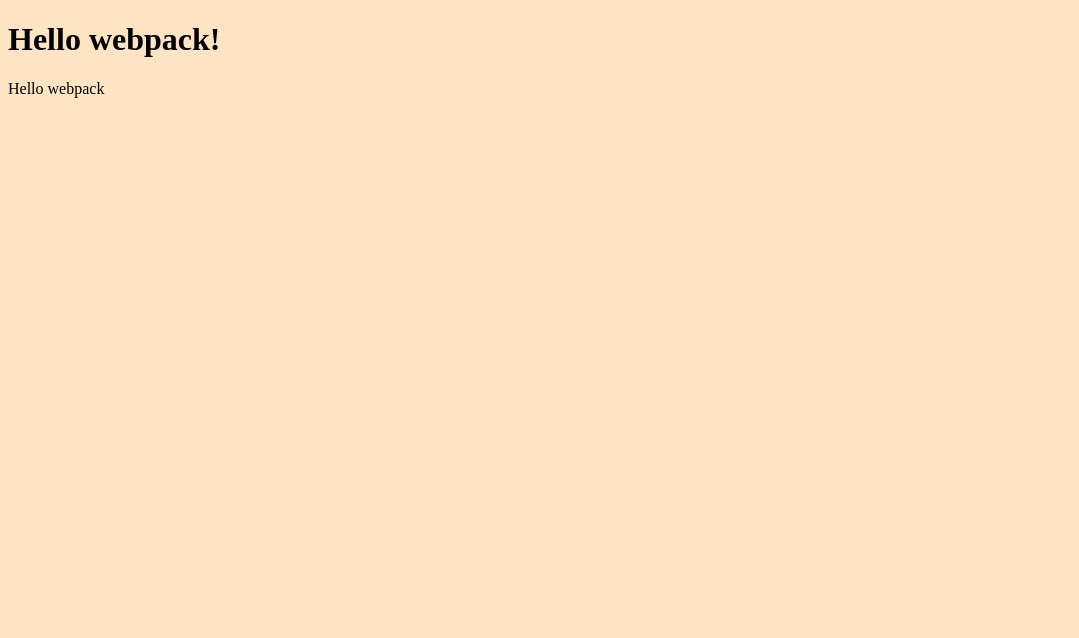
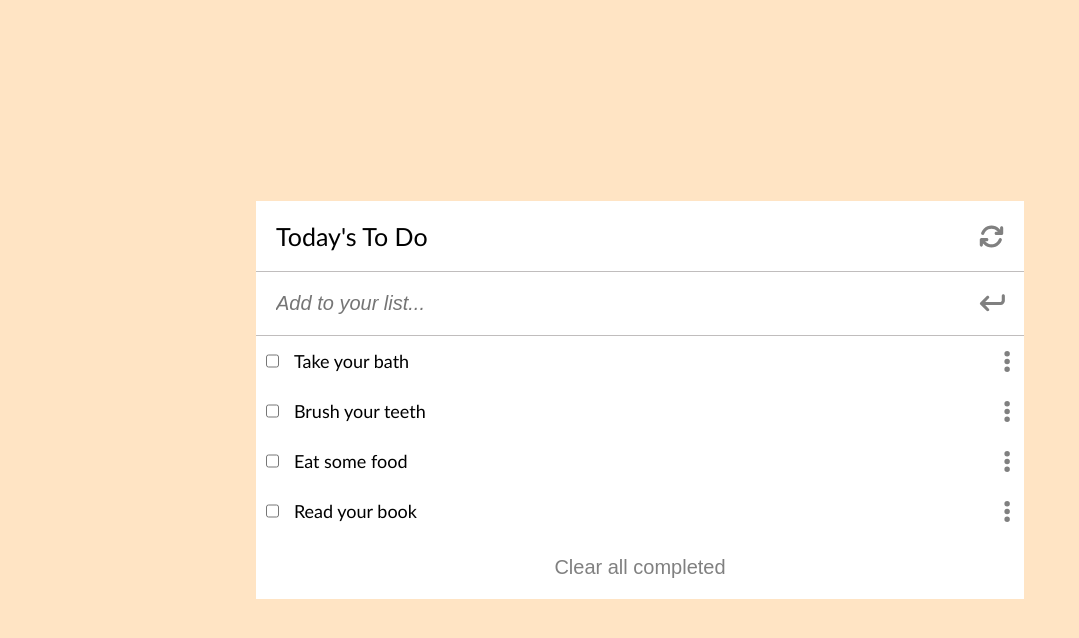
Before and after one commit to Trust-007/Todo-List, a website built with webpack: page src/index.html in a window 1280 px wide. Shown: the whole page, without its empty margins (0-1079 px from the left). Built offline with nearby package versions, Linux system fonts and the light colour scheme.

Commit message:
add code to make the static todo list display dynamically and by order of index

```diff
--- a/server.js
+++ b/server.js
@@ -1,9 +1,11 @@
+/* eslint-disable */
 const express = require('express');
 const webpack = require('webpack');
 const webpackDevMiddleware = require('webpack-dev-middleware');
 
 const app = express();
 const config = require('./webpack.config.js');
+
 const compiler = webpack(config);
 
 // Tell express to use the webpack-dev-middleware and use the webpack.config.js
@@ -11,10 +13,10 @@ const compiler = webpack(config);
 app.use(
   webpackDevMiddleware(compiler, {
     publicPath: config.output.publicPath,
-  })
+  }),
 );
 
 // Serve the files on port 3000.
-app.listen(3000, function () {
+app.listen(3000, () => {
   console.log('Example app listening on port 3000!\n');
 });
--- a/src/index.html
+++ b/src/index.html
@@ -4,11 +4,29 @@
 <head>
     <meta charset="UTF-8">
     <meta name="viewport" content="width=device-width, initial-scale=1.0">
-    <title>Wbpack Exercise</title>
+    <script src='https://kit.fontawesome.com/5031df2cf9.js'; crossorigin="anonymous"></script>
+    <title>My Todo List</title>
 </head>
 
 <body>
-    <h1>Hello webpack!</h1>
+    <main>
+       <section class="todo-section">
+        <div class="head-refresh">
+            <h1>Today's To Do</h1>
+            <div>
+             <i class="fa-solid fa-arrows-rotate"></i>
+            </div>
+        </div>
+        <form>
+            <input type="text" name="task" id="task" placeholder="Add to your list..." required>
+            <button><i class="fa-solid fa-arrow-turn-down"></i></button>
+        </form>
+        <ul id="task-list">
+
+        </ul>
+        <button class="clear-tasks">Clear all completed</button>
+       </section>
+    </main>
 </body>
 
 </html>
--- a/src/index.js
+++ b/src/index.js
@@ -1,13 +1,67 @@
-import _ from 'lodash';
+/* eslint-disable */
 import './style.css';
+import '@fortawesome/fontawesome-free/js/fontawesome';
+import '@fortawesome/fontawesome-free/js/solid';
+import '@fortawesome/fontawesome-free/js/regular';
+import '@fortawesome/fontawesome-free/js/brands';
 
-function component() {
-  const element = document.createElement('div');
+const taskList = [
+  {
+    id: '1',
+    title: 'Task 1',
+    description: 'Brush your teeth',
+    completed: false,
+    index: 2,
+  },
+  {
+    id: '2',
+    title: 'Task 2',
+    description: 'Take your bath',
+    completed: false,
+    index: 1,
+  },
+  {
+    id: '3',
+    title: 'Task 3',
+    description: 'Read your book',
+    completed: false,
+    index: 4,
+  },
+  {
+    id: '4',
+    description: 'Eat some food',
+    completed: false,
+    index: 3,
+  },
+];
 
-  // Lodash, currently included via a script, is required for this line to work
-  element.innerHTML = _.join(['Hello', 'webpack'], ' ');
-
-  return element;
+for (let i = 0; i < taskList.length; i++) {
+  const min = taskList[i];
+  for (let j = i + 1; j < taskList.length; j++) {
+    if (taskList[j].index < min.index) {
+      const hi = taskList[j];
+      taskList[j] = taskList[i];
+      taskList[i] = hi;
+    }
+  }
 }
 
-document.body.appendChild(component());
+const taskListSection = document.getElementById('task-list');
+
+taskList.map((item) => {
+  const list = document.createElement('li');
+  const mainList = document.createElement('div');
+  mainList.className = 'main-list';
+  const checkBox = document.createElement('input');
+  checkBox.type = 'checkbox';
+  mainList.appendChild(checkBox);
+  const listDescription = document.createElement('div');
+  listDescription.innerHTML = item.description;
+  mainList.appendChild(listDescription);
+  list.appendChild(mainList);
+  const option = document.createElement('div');
+  option.className = 'info';
+  option.innerHTML = '<i class="fa-solid fa-ellipsis-vertical"></i>';
+  list.appendChild(option);
+  return taskListSection.appendChild(list);
+});
--- a/src/style.css
+++ b/src/style.css
@@ -1,3 +1,118 @@
+* {
+  margin: 0;
+  padding: 0;
+}
+
 body {
-    background-color: bisque;
+  background-color: bisque;
+  font-family: 'Trebuchet MS', 'Lucida Sans Unicode', 'Lucida Grande', 'Lucida Sans', Arial, sans-serif;
 }
+
+main {
+  display: flex;
+  justify-content: center;
+  align-items: center;
+  height: 100vh;
+}
+
+.todo-section {
+  display: flex;
+  flex-direction: column;
+  background-color: white;
+  width: 60%;
+}
+
+.head-refresh {
+  display: flex;
+  justify-content: space-between;
+  align-items: center;
+  max-width: 100%;
+  padding: 20px;
+  border-bottom: 1px solid rgb(192, 189, 189);
+}
+
+.head-refresh h1 {
+  font-weight: 400;
+  font-size: 25px;
+}
+
+.head-refresh div {
+  font-size: 25px;
+  color: gray;
+  cursor: pointer;
+}
+
+form {
+  display: flex;
+  justify-content: space-between;
+  align-items: center;
+  max-width: 100%;
+  padding: 10px;
+  padding-right: 23px;
+  border-bottom: 1px solid rgb(192, 189, 189);
+}
+
+form input {
+  border: none;
+  padding: 10px;
+  width: 60%;
+  font-size: 20px;
+  font-weight: 500;
+}
+
+form input::placeholder {
+  font-style: italic;
+  font-size: 20px;
+  font-weight: 400;
+}
+
+form button {
+  background-color: transparent;
+  border: none;
+  transform: rotate(90deg);
+  font-size: 25px;
+  cursor: pointer;
+  color: gray;
+}
+
+ul {
+  list-style: none;
+}
+
+ul li {
+  display: flex;
+  flex-direction: row;
+  justify-content: space-between;
+  align-items: center;
+  max-width: 100%;
+  padding: 10px;
+  padding-right: 14px;
+}
+
+.main-list {
+  display: flex;
+  justify-content: flex-start;
+  width: 25%;
+  font-size: 18px;
+}
+
+.main-list div {
+  margin-left: 8%;
+}
+
+.info {
+  font-size: 25px;
+  color: gray;
+  cursor: pointer;
+}
+
+.clear-tasks {
+  border: none;
+  max-width: 100%;
+  background-color: white;
+  font-size: 20px;
+  font-weight: 400;
+  padding-block: 20px;
+  color: gray;
+  cursor: pointer;
+}
```
Also changed, not shown: package.json (+9 -0 lines), .eslintrc.json (added), .github/workflows/linters.yml (added), .stylelintrc.json (added), dist/index.html, dist/main.js.LICENSE.txt (deleted), dist/runtime.js, 3 other files.
